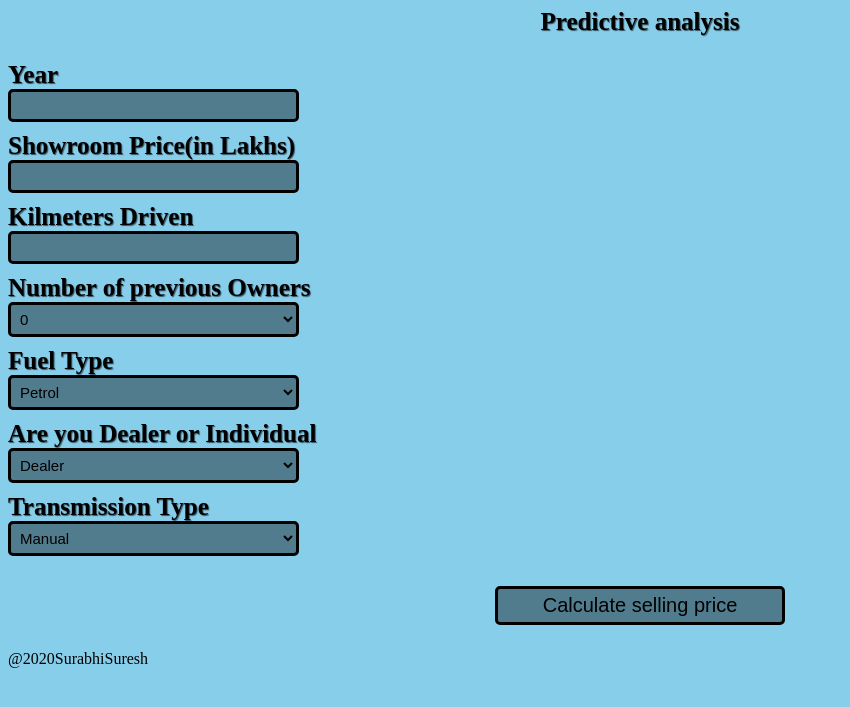
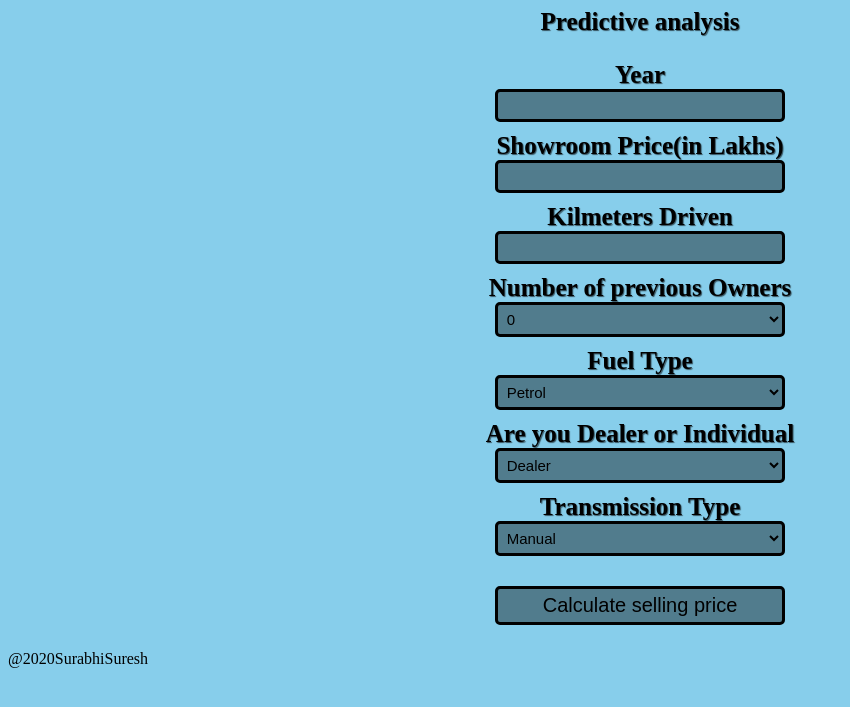
Before and after one commit to SurabhiSuresh22/Car-Price-Prediction, a Flask app: page / in a window 1280 px wide. Shown: the top 707 px of the page, without its empty margins (0-850 px from the left). Run offline with Flask 2, Linux system fonts and the light colour scheme; parts of the project's set-up code (start-up, migrations or seed data) failed here and were passed over.

Commit message:
Update index.html

```diff
--- a/templates/index.html
+++ b/templates/index.html
@@ -9,7 +9,7 @@
 <body bgcolor="skyblue">
 
 <p align="center" class="heading"><b>Predictive analysis</b></p>
-
+<div align="center">
     <form action="{{ url_for('predict')}}" method="POST">
         <div class="b"><b>Year</b><br>
             <input class="a" type="Number" name ="Year" required="required"></div>
@@ -45,7 +45,7 @@
         </select></div>
 
         <div class="c" align="center"><button type="submit" class="d">Calculate selling price</button></div>
-    </form>
+    </form></div>
 <p align="center" class="heading">{{ prediction_text }}</p>
 <p>@2020SurabhiSuresh</p>
 </body>
```
